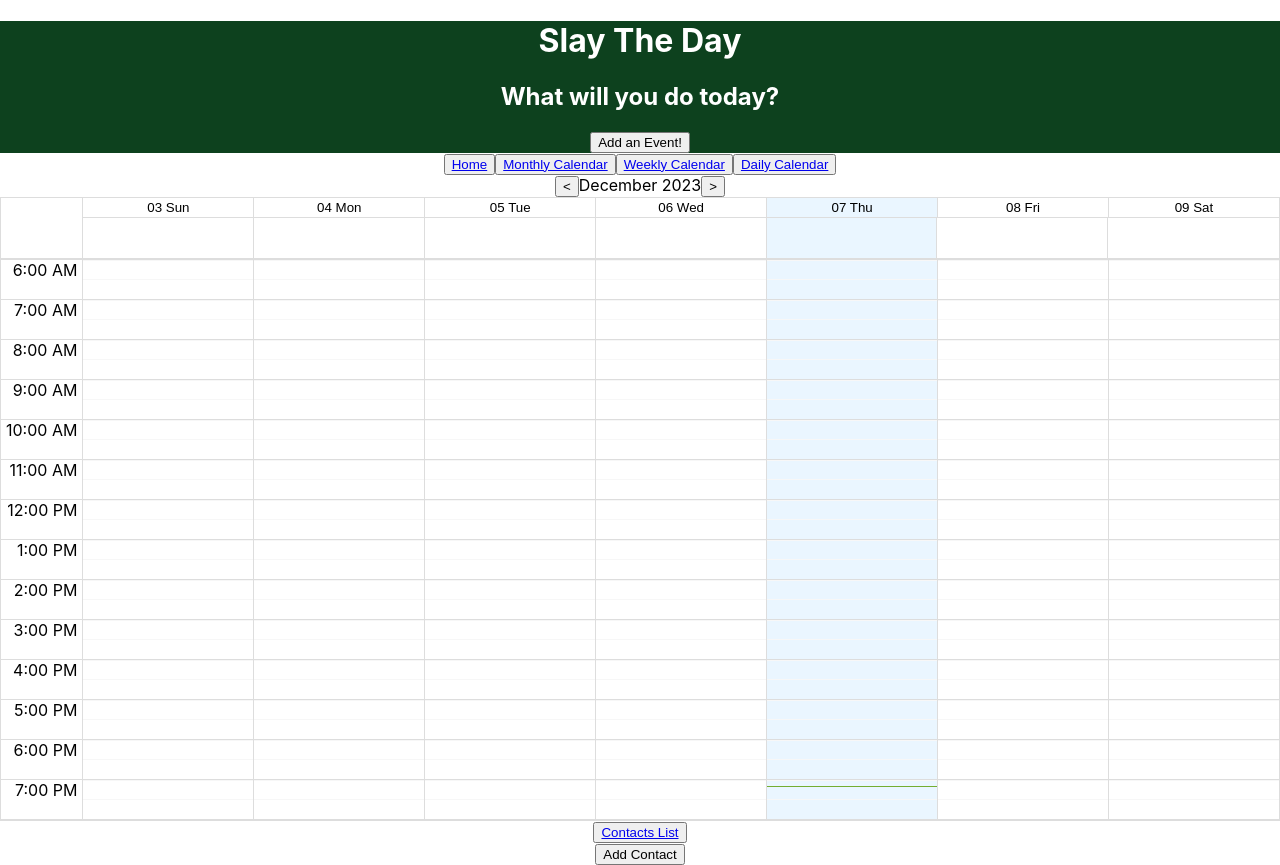
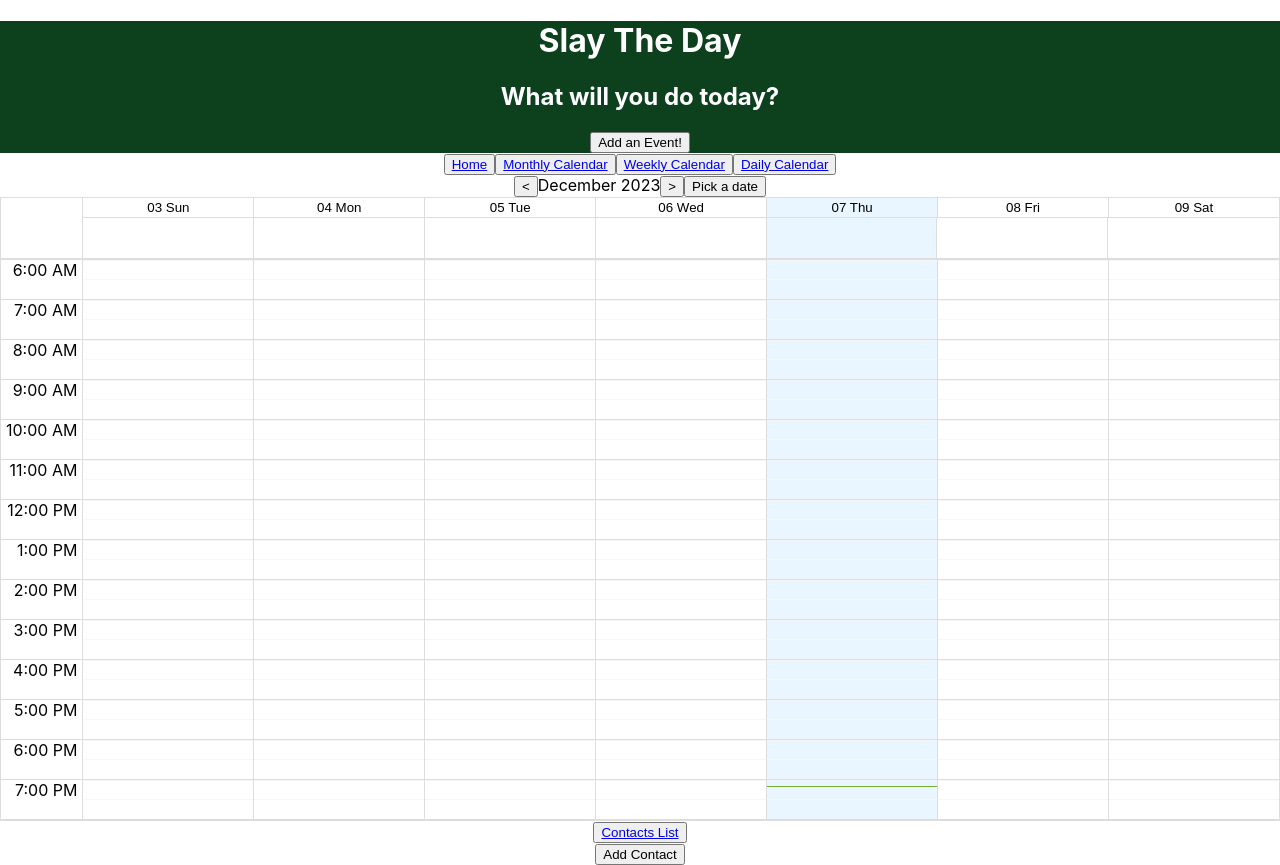
Before and after one commit to kimberlylpalmer/Slay_The_Day, a React (Create React App) app: page /WeeklyCal in a window 1280 px wide. Built offline with nearby package versions, Linux system fonts and the light colour scheme; no server answers; data requests are answered from the project's data file.

Commit message:
added the date picker feature to the weekly view

```diff
--- a/src/MonthlyCal.js
+++ b/src/MonthlyCal.js
@@ -19,24 +19,28 @@ const localizer = dateFnsLocalizer({
   locales,
 });
 
+function MonthlyCal({ allEvents, events }) {
+  const [currentDate, setCurrentDate] = useState(new Date());
 
-function MonthlyCal({allEvents, events}) {
+  const handleNavigate = (newDate) => {
+    setCurrentDate(newDate);
+  };
 
   return (
     <div>
-
       <Calendar
         localizer={localizer}
         events={events}
-                views={ {month:true, week:false, day:false, agenda:false} }
+        views={{ month: true, week: false, day: false, agenda: false }}
         startAccessor="start"
         endAccessor="end"
         allDayAccessor="allDay"
-                style={{height: 500, margin: "50 px"}} />
+        style={{ height: 500, margin: "50 px" }}
+        onNavigate={handleNavigate}
+        date={currentDate}
+      />
     </div>
-    )
-
-
+  );
 }
 
 export default MonthlyCal;
--- a/src/WeeklyCal.js
+++ b/src/WeeklyCal.js
@@ -1,10 +1,12 @@
-import React from "react";
+import React, { useState } from "react";
 import { Calendar, dateFnsLocalizer } from "react-big-calendar";
 import format from "date-fns/format";
 import parse from "date-fns/parse";
 import startOfWeek from "date-fns/startOfWeek";
 import getDay from "date-fns/getDay";
 import "react-big-calendar/lib/css/react-big-calendar.css";
+import DatePicker from "react-datepicker";
+import "react-datepicker/dist/react-datepicker.css";
 
 const locales = {
   "en-US": require("date-fns/locale/en-US"),
@@ -38,15 +40,23 @@ function Event({ event }) {
   );
 }
 
-function customToolBar(toolbar) {
+function customToolBar(
+  toolbar,
+  currentDate,
+  setCurrentDate,
+  setShowDatePicker,
+  showDatePicker
+) {
   const goToBack = () => {
-    toolbar.date.setHours(0, 0, 0, 0);
-    toolbar.onNavigate("PREV");
+    const newDate = new Date(currentDate);
+    newDate.setDate(newDate.getDate() - 7);
+    setCurrentDate(newDate);
   };
 
   const goToNext = () => {
-    toolbar.date.setHours(0, 0, 0, 0);
-    toolbar.onNavigate("NEXT");
+    const newDate = new Date(currentDate);
+    newDate.setDate(newDate.getDate() + 7);
+    setCurrentDate(newDate);
   };
 
   return (
@@ -54,6 +64,9 @@ function customToolBar(toolbar) {
       <button onClick={goToBack}>{"<"}</button>
       <span>{format(toolbar.date, "MMMM yyyy")}</span>
       <button onClick={goToNext}>{">"}</button>
+      <button onClick={() => setShowDatePicker(!showDatePicker)}>
+        Pick a date
+      </button>
     </div>
   );
 }
@@ -63,17 +76,42 @@ function WeeklyCal({ events }) {
   minTime.setHours(6, 0, 0);
   const maxTime = new Date();
   maxTime.setHours(20, 0, 0);
+  const [showDatePicker, setShowDatePicker] = useState(false);
+  const [currentDate, setCurrentDate] = useState(new Date());
+
+  const handleNavigate = (newDate) => {
+    setCurrentDate(newDate);
+  };
 
   return (
     <div>
+      {showDatePicker && (
+        <DatePicker
+          selected={currentDate}
+          onChange={(date) => {
+            setCurrentDate(date);
+            setShowDatePicker(false);
+          }}
+          inline
+        />
+      )}
       <Calendar
         localizer={localizer}
         events={events}
         defaultView="week"
         views={{ week: true, agenda: true }}
+        date={currentDate}
+        onNavigate={handleNavigate}
         components={{
           event: Event,
-          toolbar: customToolBar,
+          toolbar: (toolbar) =>
+            customToolBar(
+              toolbar,
+              currentDate,
+              setCurrentDate,
+              setShowDatePicker,
+              showDatePicker
+            ),
         }}
         showMultiDayTimes={false}
         dayLayoutAlgorithm="no-overlap"
```
Lines whose indentation alone changed are shown as unchanged.
